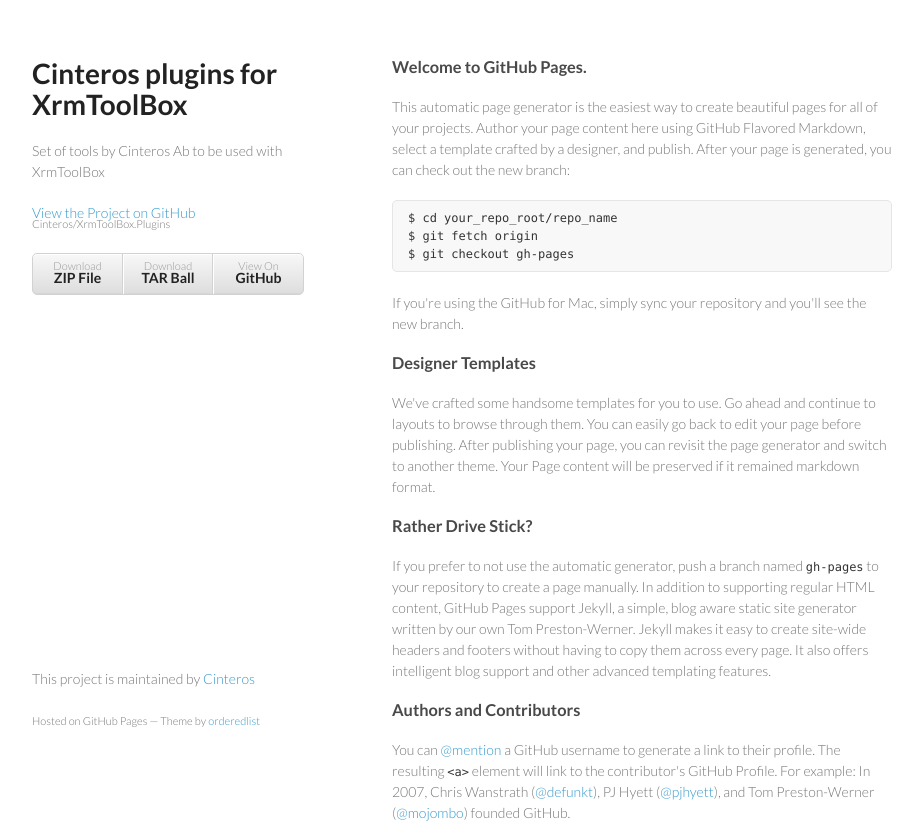
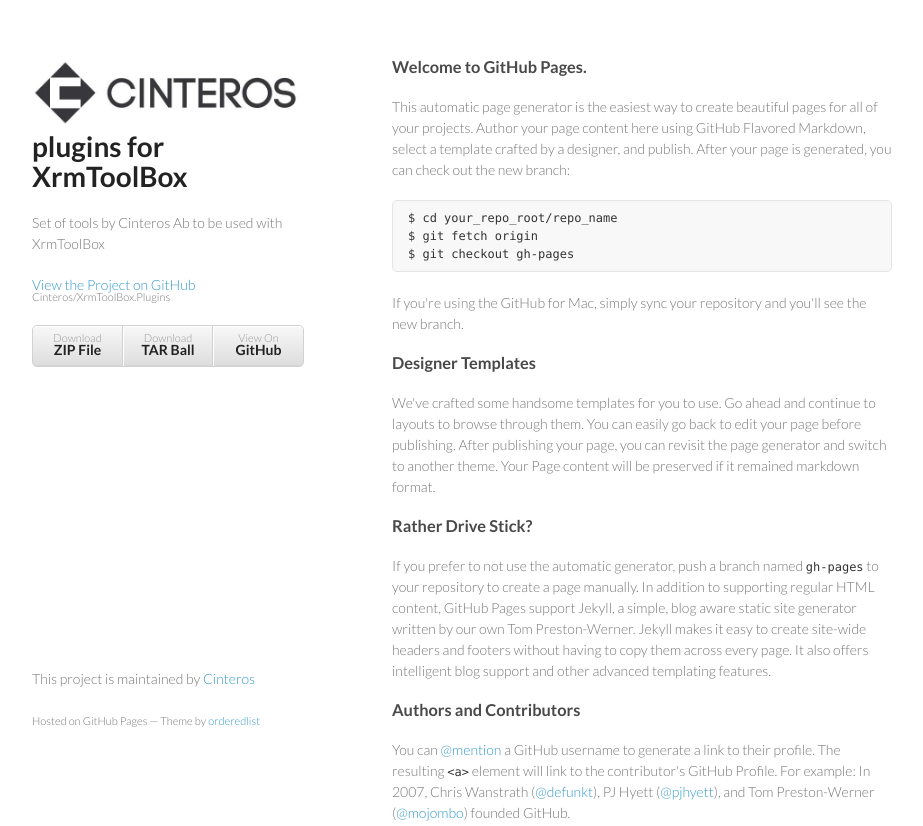
Before and after one commit to Innofactor/XrmToolBox.Plugins, a plain HTML site: page index.html in a window 1280 px wide. Shown: the top 826 px of the page, without its empty margins (178-1101 px from the left). Drawn offline with Linux system fonts and the light colour scheme.

Commit message:
Cinteros logo added

```diff
--- a/index.html
+++ b/index.html
@@ -4,7 +4,6 @@
     <meta charset="utf-8">
     <meta http-equiv="X-UA-Compatible" content="chrome=1">
     <title>Cinteros plugins for XrmToolBox by Cinteros</title>
-
     <link rel="stylesheet" href="stylesheets/styles.css">
     <link rel="stylesheet" href="stylesheets/pygment_trac.css">
     <meta name="viewport" content="width=device-width, initial-scale=1, user-scalable=no">
@@ -15,11 +14,10 @@
 <body>
     <div class="wrapper">
         <header>
-        <h1>Cinteros plugins for XrmToolBox</h1>
+            <a href="http://cinteros.se" target="_blank"></a><img src="images/Cinteros600x150.png" /></a>
+            <h1>plugins for XrmToolBox</h1>
             <p>Set of tools by Cinteros Ab to be used with XrmToolBox</p>
-
             <p class="view"><a href="https://github.com/Cinteros/XrmToolBox.Plugins">View the Project on GitHub <small>Cinteros/XrmToolBox.Plugins</small></a></p>
-
 
             <ul>
                 <li><a href="https://github.com/Cinteros/XrmToolBox.Plugins/zipball/master">Download <strong>ZIP File</strong></a></li>
@@ -29,35 +27,29 @@
         </header>
         <section>
             <h3>
-<a id="welcome-to-github-pages" class="anchor" href="#welcome-to-github-pages" aria-hidden="true"><span class="octicon octicon-link"></span></a>Welcome to GitHub Pages.</h3>
-
+                <a id="welcome-to-github-pages" class="anchor" href="#welcome-to-github-pages" aria-hidden="true"><span class="octicon octicon-link"></span></a>Welcome to GitHub Pages.
+            </h3>
             <p>This automatic page generator is the easiest way to create beautiful pages for all of your projects. Author your page content here using GitHub Flavored Markdown, select a template crafted by a designer, and publish. After your page is generated, you can check out the new branch:</p>
-
 <pre><code>$ cd your_repo_root/repo_name
 $ git fetch origin
 $ git checkout gh-pages
 </code></pre>
-
             <p>If you're using the GitHub for Mac, simply sync your repository and you'll see the new branch.</p>
-
             <h3>
-<a id="designer-templates" class="anchor" href="#designer-templates" aria-hidden="true"><span class="octicon octicon-link"></span></a>Designer Templates</h3>
-
+                <a id="designer-templates" class="anchor" href="#designer-templates" aria-hidden="true"><span class="octicon octicon-link"></span></a>Designer Templates
+            </h3>
             <p>We've crafted some handsome templates for you to use. Go ahead and continue to layouts to browse through them. You can easily go back to edit your page before publishing. After publishing your page, you can revisit the page generator and switch to another theme. Your Page content will be preserved if it remained markdown format.</p>
-
             <h3>
-<a id="rather-drive-stick" class="anchor" href="#rather-drive-stick" aria-hidden="true"><span class="octicon octicon-link"></span></a>Rather Drive Stick?</h3>
-
+                <a id="rather-drive-stick" class="anchor" href="#rather-drive-stick" aria-hidden="true"><span class="octicon octicon-link"></span></a>Rather Drive Stick?
+            </h3>
             <p>If you prefer to not use the automatic generator, push a branch named <code>gh-pages</code> to your repository to create a page manually. In addition to supporting regular HTML content, GitHub Pages support Jekyll, a simple, blog aware static site generator written by our own Tom Preston-Werner. Jekyll makes it easy to create site-wide headers and footers without having to copy them across every page. It also offers intelligent blog support and other advanced templating features.</p>
-
             <h3>
-<a id="authors-and-contributors" class="anchor" href="#authors-and-contributors" aria-hidden="true"><span class="octicon octicon-link"></span></a>Authors and Contributors</h3>
-
+                <a id="authors-and-contributors" class="anchor" href="#authors-and-contributors" aria-hidden="true"><span class="octicon octicon-link"></span></a>Authors and Contributors
+            </h3>
             <p>You can <a href="https://github.com/blog/821" class="user-mention">@mention</a> a GitHub username to generate a link to their profile. The resulting <code>&lt;a&gt;</code> element will link to the contributor's GitHub Profile. For example: In 2007, Chris Wanstrath (<a href="https://github.com/defunkt" class="user-mention">@defunkt</a>), PJ Hyett (<a href="https://github.com/pjhyett" class="user-mention">@pjhyett</a>), and Tom Preston-Werner (<a href="https://github.com/mojombo" class="user-mention">@mojombo</a>) founded GitHub.</p>
-
             <h3>
-<a id="support-or-contact" class="anchor" href="#support-or-contact" aria-hidden="true"><span class="octicon octicon-link"></span></a>Support or Contact</h3>
-
+                <a id="support-or-contact" class="anchor" href="#support-or-contact" aria-hidden="true"><span class="octicon octicon-link"></span></a>Support or Contact
+            </h3>
             <p>Having trouble with Pages? Check out the documentation at <a href="https://help.github.com/pages">https://help.github.com/pages</a> or contact <a href="mailto:support@github.com">support@github.com</a> and we’ll help you sort it out.</p>
         </section>
         <footer>
```
Also changed, not shown: images/Cinteros100.png (added), images/Cinteros600x150.png (added). Lines whose indentation alone changed are shown as unchanged.
